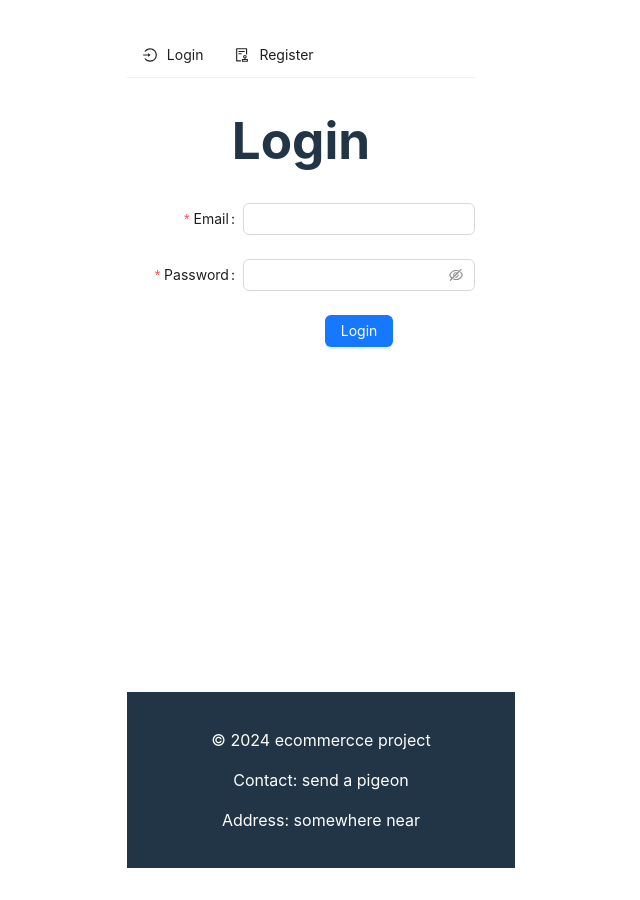
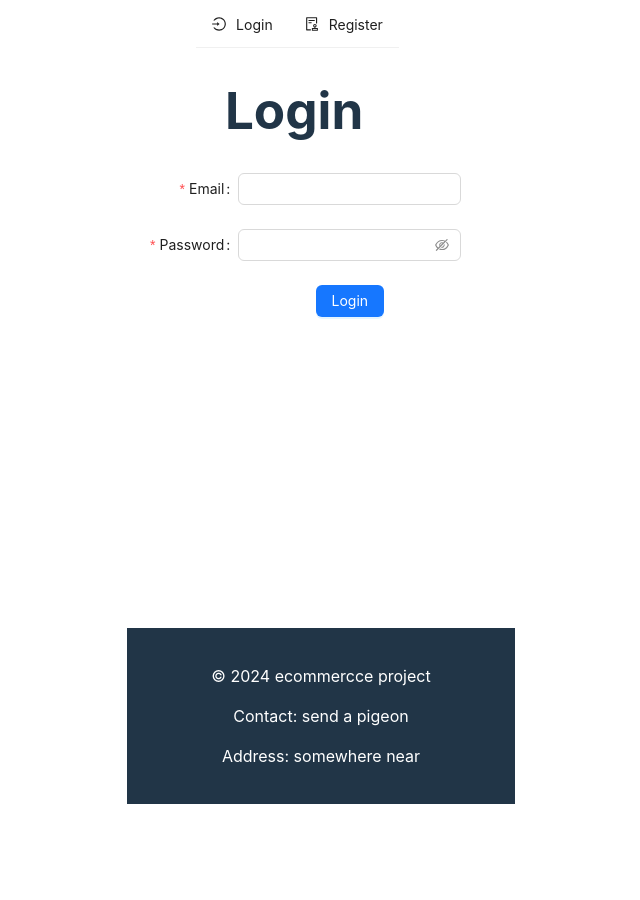
Before and after one commit to Gen639/1r-proyecto-ecommerce-fullstack, a React (Vite) app in the folder ecommerce-frontend/: page /login in a window 1280 px wide. Shown: the whole page, without its empty margins (339-979 px from the left). After the commit the page ends 805 px from the top, so only its background shows below. Built offline with nearby package versions, Linux system fonts and the light colour scheme.

Commit message:
Simple style with sass

```diff
--- a/ecommerce-frontend/package.json
+++ b/ecommerce-frontend/package.json
@@ -15,7 +15,8 @@
     "react": "^18.2.0",
     "react-dom": "^18.2.0",
     "react-router-dom": "^6.22.0",
-    "sass": "^1.71.1"
+    "sass": "^1.71.1",
+    "styled-components": "^6.1.8"
   },
   "devDependencies": {
     "@types/react": "^18.2.55",
--- a/ecommerce-frontend/src/App.jsx
+++ b/ecommerce-frontend/src/App.jsx
@@ -15,6 +15,7 @@ import Profile from "./assets/components/Profile/Profile";
 import Cart from "./assets/components/Cart/cart";
 import { OrdersProvider } from "./context/OrderContext/orderState";
 import Footer from "./assets/components/Footer/Footer";
+import './App.scss'
 
 const App = () => {
   return (
--- a/ecommerce-frontend/src/App.scss
+++ b/ecommerce-frontend/src/App.scss
@@ -1,13 +1,38 @@
 #root {
     top: 0;
-    max-width: 1080px;
+    max-width: 485px;
     margin: auto;
-    padding: 2rem;
+    padding: 0.1rem;
     text-align: center;
     margin-top: 0%;
   }
-  #Container {
-    position: fixed;
-    top: 0;
-    width: 100%;
+
+
+  .container{
+    display: flex;
+    flex: 1;
+    flex-direction: column;
+    width: 98%;
+
+    .options{
+      display: flex;
+      flex-direction: column;
+      justify-content: center;
+      flex-wrap: wrap;
+    }
   }
+
+
+// .container {
+//   display: flex;
+//   flex: 1;
+//   flex-direction: column;
+//   width: 98%;
+
+//   &__options{
+//     display: flex;
+//     flex-direction: column;
+//     justify-content: center;
+//     flex-wrap: wrap;
+//   }
+// }
--- a/ecommerce-frontend/src/assets/components/Footer/Footer.jsx
+++ b/ecommerce-frontend/src/assets/components/Footer/Footer.jsx
@@ -1,16 +1,52 @@
 import React from "react";
+// import './Footer.style.scss'
+
 
 const Footer = () => {
   const currentYear = new Date().getFullYear();
   return (
+    <styledFooter>
       <footer>
-      <div>
+        <div className="footer">
           <p>&copy; {currentYear} ecommercce project</p>
          <p>Contact: send a pigeon</p>
           <p>Address: somewhere near</p>
         </div>
       </footer>
+    </styledFooter>
+
   );
 };
 
 export default Footer;
+
+
+
+// import React from "react";
+// import styled from 'styled-components';
+
+// const StyledFooter = styled.footer`
+//   position: fixed;
+//   bottom: 0;
+//   width: 100%;
+//   height: 100px;
+//   background-color: #333;
+//   color: #fff;
+//   text-align: center;
+//   padding: 20px;
+// `;
+
+// const Footer = () => {
+//   const currentYear = new Date().getFullYear();
+//   return (
+//    <StyledFooter>
+//      <div>
+//         <p>&copy; {currentYear} ecommercce project</p>
+//         <p>Contact: send a pigeon</p>
+//         <p>Address: somewhere near</p>
+//       </div>
+//    </StyledFooter>
+//   );
+// };
+
+// export default Footer;
--- /dev/null
+++ b/ecommerce-frontend/src/assets/components/Products/Product.scss
@@ -0,0 +1,5 @@
+.Product {
+    display: flex;
+    justify-content: center;
+    align-items: center;
+}
--- a/ecommerce-frontend/src/assets/components/Products/Products.jsx
+++ b/ecommerce-frontend/src/assets/components/Products/Products.jsx
@@ -8,6 +8,7 @@ import {
 } from "@ant-design/icons";
 const { Meta } = Card;
 import { ProductsContext } from "../../../context/ProductsContext/ProductsState";
+import './Product.scss'
 
 const cart = JSON.parse(localStorage.getItem("cart"));
 const initialState = {
@@ -37,6 +38,7 @@ const Products = () => {
   console.log(products);
   return (
     <>
+    <div className="Products">
       <h2>Product List</h2>
         <Flex wrap="wrap" gap="small">
           {products.map((product) => (
@@ -62,6 +64,7 @@ const Products = () => {
             </div>
           ))}
         </Flex>
+    </div>
     </>
   );
 };
--- a/ecommerce-frontend/src/assets/components/Profile/Profile.jsx
+++ b/ecommerce-frontend/src/assets/components/Profile/Profile.jsx
@@ -1,6 +1,7 @@
 import { useContext, useEffect } from "react";
 import { UserContext } from "../../../context/UserContext/UserState";
 import { Avatar, Card } from "antd";
+import './Profile.style.scss'
 
 import { Spin } from "antd";
 const { Meta } = Card;
@@ -24,7 +25,7 @@ const Profile = () => {
 
   return (
     <>
-      <div>
+      <div className="Profile">
         <h2>User Profile Info</h2>
         <Card
           style={{ width: 300 }}
--- /dev/null
+++ b/ecommerce-frontend/src/assets/components/Profile/Profile.style.scss
@@ -0,0 +1,6 @@
+.Profile {
+    display: flex;
+    justify-content: space-around;
+    flex-wrap: wrap;
+    margin: 0 1.875rem 0 1.875rem;
+}
--- a/ecommerce-frontend/src/assets/components/Theheader/theHeader.jsx
+++ b/ecommerce-frontend/src/assets/components/Theheader/theHeader.jsx
@@ -9,9 +9,9 @@ import {
   DropboxOutlined,
   LogoutOutlined,
 } from "@ant-design/icons";
-import "../../../App.scss";
 import { UserContext } from "../../../context/UserContext/UserState";
 import CustomMenu from "./CustomMenu";
+import './theHeader.scss'
 
 const items = [
   {
@@ -146,7 +146,7 @@ const Header = () => {
   };
 
   return (
-    <div>
+    <div className="menu">
       <CustomMenu
         onClick={onClick}
         selectedKeys={[current]}
--- /dev/null
+++ b/ecommerce-frontend/src/assets/components/Theheader/theHeader.scss
@@ -0,0 +1,5 @@
+.menu {
+  display: flex;
+  justify-content:center;
+
+}
```
Also changed, not shown: 1 other file (tests, documents, lock files or other folders). Lines whose indentation alone changed are shown as unchanged.
